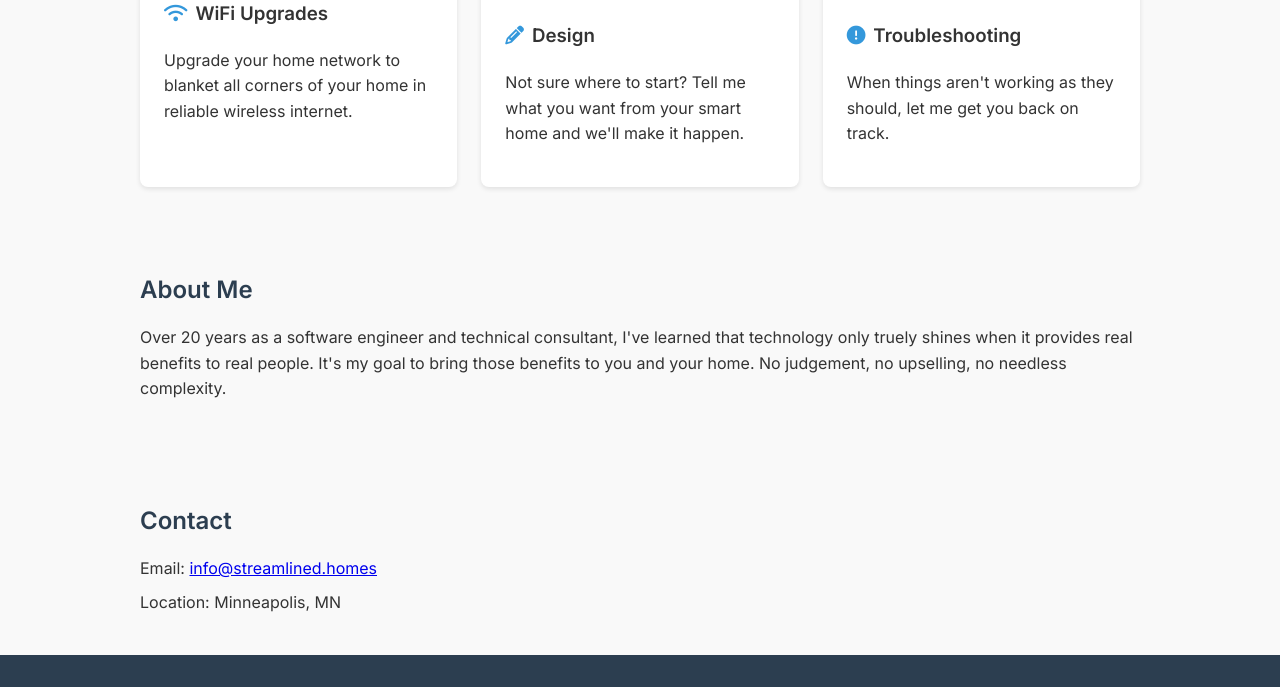
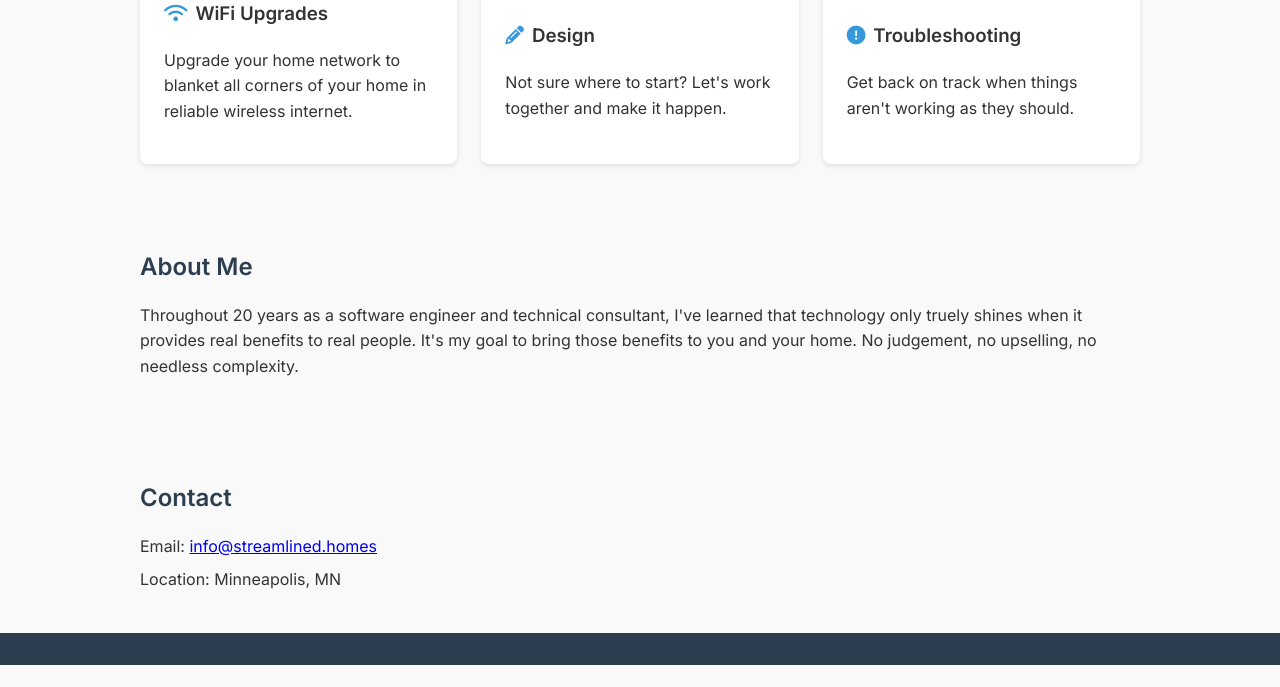
Before and after one commit to brianrainey/streamlined-homes, a plain HTML site: page index.html in a window 1280 px wide. Shown: the part 1146-1833 px from the top of the page. After the commit the page ends 1811 px from the top, so only its background shows below. Drawn offline with Linux system fonts and the light colour scheme.

Commit message:
Update index.html

```diff
--- a/index.html
+++ b/index.html
@@ -4,7 +4,7 @@
 <head>
   <meta charset="UTF-8">
   <meta name="viewport" content="width=device-width, initial-scale=1.0">
-  <title>Smart Home Design & Consultation</title>
+  <title>Home Technology Consulting & Troubleshooting</title>
   <link href="https://fonts.googleapis.com/css2?family=Inter:wght@400;600&display=swap" rel="stylesheet">
   <link rel="stylesheet" href="https://cdnjs.cloudflare.com/ajax/libs/font-awesome/6.4.0/css/all.min.css">
   <style>
@@ -88,7 +88,7 @@
 <body>
 
   <header>
-    <h1>Smart Home Design & Installation Services</h1>
+    <h1>Home Technology Consulting & Troubleshooting</h1>
   </header>
 
   <section id="intro">
@@ -138,15 +138,14 @@
         <img src="img/design.jpg" alt="Design">
         <h3><i class="fas fa-pencil icon"></i>Design</h3>
         <p>
-	Not sure where to start? Tell me what you want from your smart home and we'll
-	make it happen.
+	Not sure where to start? Let's work together and make it happen.
 	</p>
       </div>
       <div class="card">
         <img src="img/troubleshoot.jpg" alt="Troubleshoot">
         <h3><i class="fas fa-circle-exclamation icon"></i>Troubleshooting</h3>
         <p>
-        When things aren't working as they should, let me get you back on track.
+        Get back on track when things aren't working as they should.
 	</p>
       </div>
     </div>
@@ -155,7 +154,7 @@
   <section id="about">
     <h2>About Me</h2>
     <p>
-    Over 20 years as a software engineer and technical consultant, I've learned
+    Throughout 20 years as a software engineer and technical consultant, I've learned
     that technology only truely shines when it provides real benefits to real
     people. It's my goal to bring those benefits to you and your home. No
     judgement, no upselling, no needless complexity.
```
